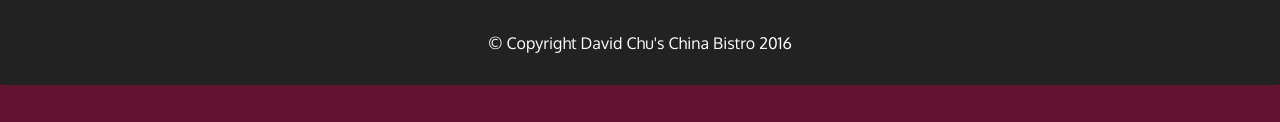
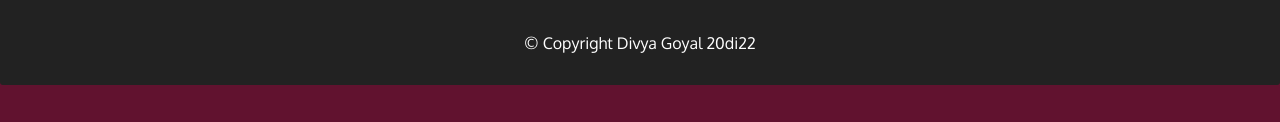
Before and after one commit to divyagoyal48/Module5, a plain HTML site: page index.html in a window 1280 px wide. Shown: the part 486-608 px from the top of the page. Drawn offline with Linux system fonts and the light colour scheme; no server answers.

Commit message:
Update index.html

```diff
--- a/index.html
+++ b/index.html
@@ -95,7 +95,7 @@
           <p>"Amazing food! Great service! Couldn't ask for more! I'll be back again and again!"</p>
         </section>
       </div>
-      <div class="text-center">&copy; Copyright David Chu's China Bistro 2016</div>
+      <div class="text-center">&copy; Copyright Divya Goyal 20di22</div>
     </div>
   </footer>
 
```
